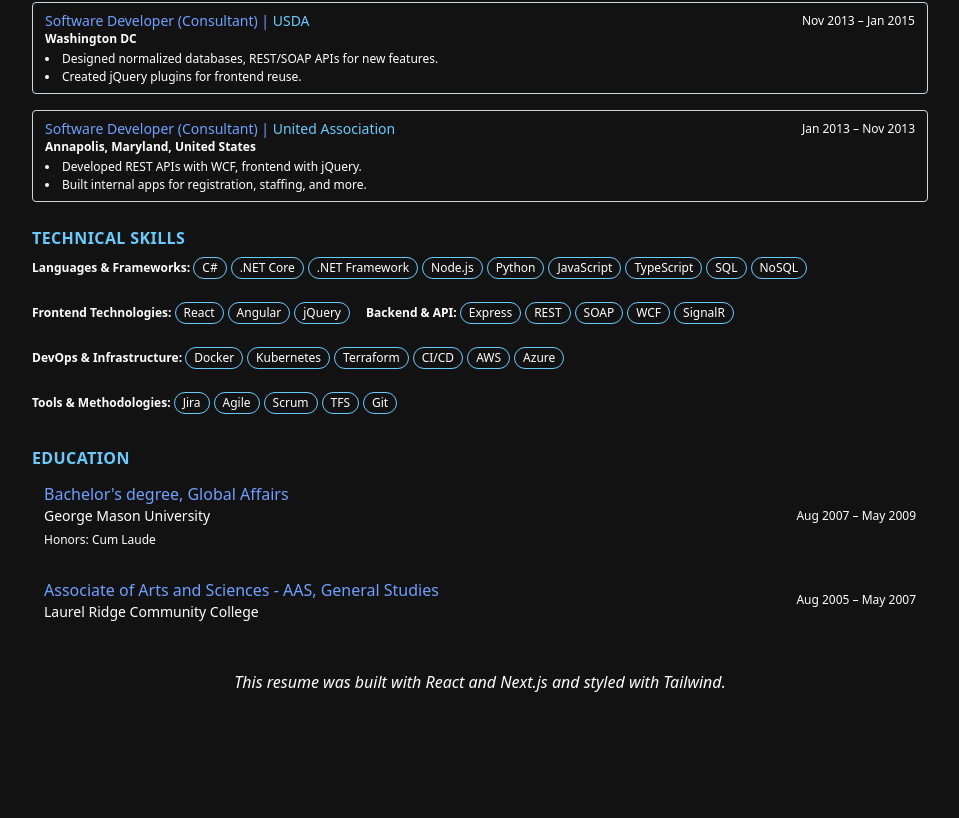
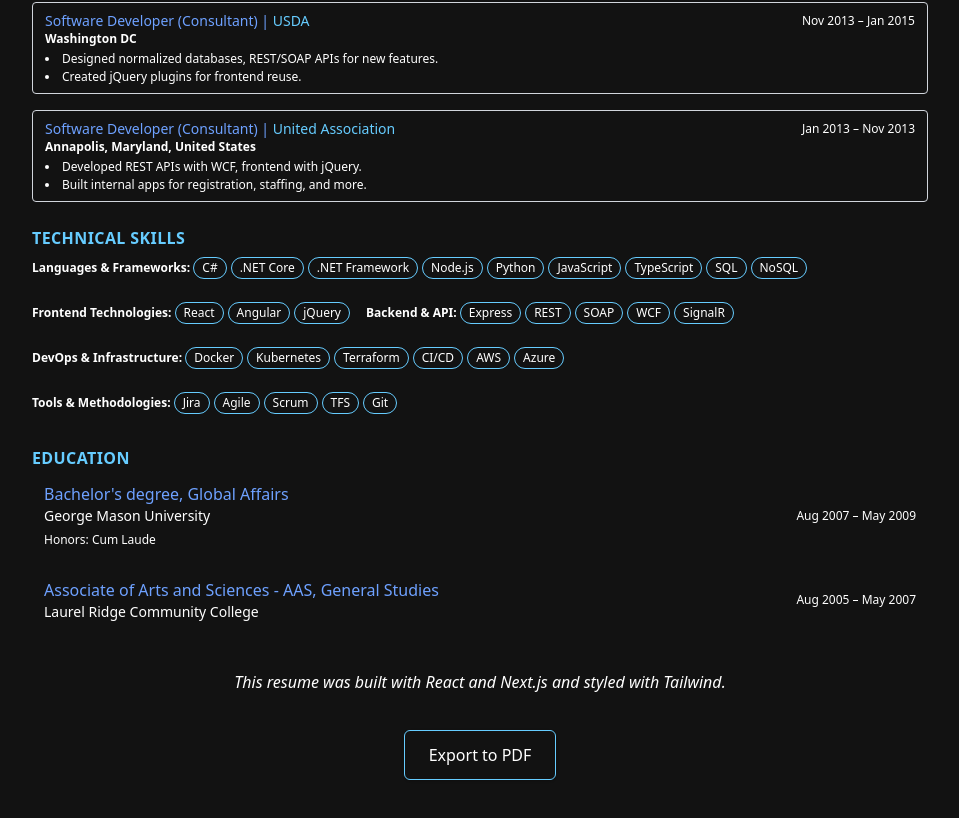
Before and after one commit to JacobHeater/jacobheater.github.io, a Next.js app: page /about/resume in a window 1280 px wide. Shown: the part 1416-2234 px from the top of the page, without its empty margins (160-1119 px from the left). Before the commit the page ends 2166 px from the top, so only its background shows below. Built offline with nearby package versions, Linux system fonts and the light colour scheme; a web font is replaced by a local one.

Commit message:
feat: enhance resume page layout and add print functionality with theme toggle

```diff
--- a/src/app/about/resume/page.tsx
+++ b/src/app/about/resume/page.tsx
@@ -5,9 +5,12 @@ import { resume } from './data/resume/resume';
 import { IExperienceEntry } from './models/resume';
 import { Public, Email, LinkedIn } from '@mui/icons-material';
 import QRCode from 'react-qr-code';
+import { Button } from '@/app/components/button';
+import { Tooltip } from 'react-tooltip';
 
 export default function ResumePage() {
   return (
+    <>
       <div className="min-h-screen py-4">
         <HtmlTitle title="Jacob Heater - Resume" />
         <div>
@@ -61,7 +64,9 @@ export default function ResumePage() {
             <div className="flex flex-wrap gap-3">
               {resume.technicalSkills.map((skill, idx) => (
                 <div key={idx} className="mb-1">
-                <span className="text-xs font-semibold">{skill.heading}: </span>
+                  <span className="text-xs font-semibold">
+                    {skill.heading}:{' '}
+                  </span>
                   {skill.items.map((item, i) => (
                     <span
                       key={i}
@@ -111,6 +116,20 @@ export default function ResumePage() {
           <p className="text-xs mt-2 w-full">About Me</p>
         </div>
       </div>
+      <div className="no-print text-center mt-5">
+        <Tooltip
+          id="print-tooltip"
+          className="no-print invisible md:visible"
+          content="Opens a print dialog where you can save as PDF."
+        />
+        <Button
+          data-tooltip-id="print-tooltip"
+          className="no-print"
+          onClick={() => window.print()}>
+          Export to PDF
+        </Button>
+      </div>
+    </>
   );
 }
 
@@ -185,3 +204,7 @@ function BuiltWithReact() {
     </p>
   );
 }
+
+function sleep(time: number): Promise<void> {
+  return new Promise<void>((resolve) => setTimeout(() => resolve(), time));
+}
--- a/src/app/components/button.tsx
+++ b/src/app/components/button.tsx
@@ -1,13 +1,15 @@
-interface ButtonProps {
-  onClick: () => void;
+import React from 'react';
+
+interface ButtonProps extends React.HTMLAttributes<HTMLButtonElement> {
   children: React.ReactNode;
+  className: string;
 }
 
-export function Button({ onClick, children }: ButtonProps) {
+export function Button({ children, ...props }: ButtonProps) {
   return (
     <button
-      onClick={onClick}
-      className="inline-flex items-center px-6 py-3 border border-[var(--primary)] text-base font-medium rounded-md shadow-sm text-[var(--foreground)] bg-transparent hover:bg-[var(--secondary)] transition-colors duration-200">
+      {...props}
+      className={`inline-flex items-center px-6 py-3 border border-[var(--primary)] text-base font-medium rounded-md shadow-sm text-[var(--foreground)] bg-transparent hover:bg-[var(--secondary)] transition-colors duration-200 ${props.className}`}>
       {children}
     </button>
   );
--- a/src/app/layout-client.tsx
+++ b/src/app/layout-client.tsx
@@ -11,13 +11,16 @@ import Link from 'next/link';
 import { useRouter } from 'next/navigation';
 import ThemeContext from './theme-context';
 
-export default function LayoutClient({ children }: { children: React.ReactNode }) {
+export default function LayoutClient({
+  children,
+}: {
+  children: React.ReactNode;
+}) {
   const [theme, setTheme] = useState<string>('dark');
   const [drawerOpen, setDrawerOpen] = useState(false);
   const router = useRouter();
 
   useEffect(() => {
-    if (theme) {
     const handleBeforePrint = () => {
       document.body.classList.remove('dark', 'light');
       document.body.classList.add('light');
@@ -31,24 +34,27 @@ export default function LayoutClient({ children }: { children: React.ReactNode }
     window.addEventListener('beforeprint', handleBeforePrint);
     window.addEventListener('afterprint', handleAfterPrint);
 
+    document.body.classList.remove('dark', 'light');
+    document.body.classList.add(theme);
+
     return () => {
       window.removeEventListener('beforeprint', handleBeforePrint);
       window.removeEventListener('afterprint', handleAfterPrint);
     };
-    }
   }, [theme]);
 
   const toggleTheme = () => {
-    if (theme) {
     const newTheme = theme === 'light' ? 'dark' : 'light';
     setTheme(newTheme);
-      document.body.classList.remove('dark', 'light');
-      document.body.classList.add(newTheme);
-    }
   };
 
   return (
     <>
+      <ThemeContext.Provider
+        value={{
+          theme,
+          setTheme,
+        }}>
         <header className="no-print fixed top-0 left-0 right-0 flex justify-between items-center p-4 bg-[var(--background)] z-10 border-b border-[var(--primary)]">
           <div
             className={`text-[var(--primary)] text-2xl md:text-4xl cursive cursor-pointer select-none`}
@@ -90,13 +96,7 @@ export default function LayoutClient({ children }: { children: React.ReactNode }
           </div>
         </header>
         <main className="flex-grow flex-shrink-0 py-10 pt-[72px] print:pt-0 print:py-0 print:m-0 w-[90vw] md:w-[70vw] mx-auto">
-        <ThemeContext.Provider
-          value={{
-            theme,
-            setTheme,
-          }}>
           {children}
-        </ThemeContext.Provider>
         </main>
         <SwipeableDrawer
           open={drawerOpen}
@@ -121,6 +121,7 @@ export default function LayoutClient({ children }: { children: React.ReactNode }
             ))}
           </nav>
         </SwipeableDrawer>
+      </ThemeContext.Provider>
     </>
   );
 }
```
Also changed, not shown: package.json (line endings or trailing spaces). Lines whose indentation alone changed are shown as unchanged.
